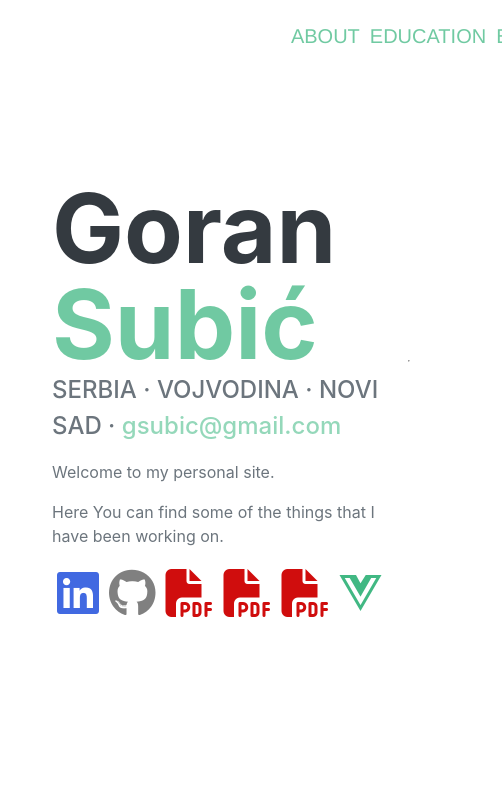
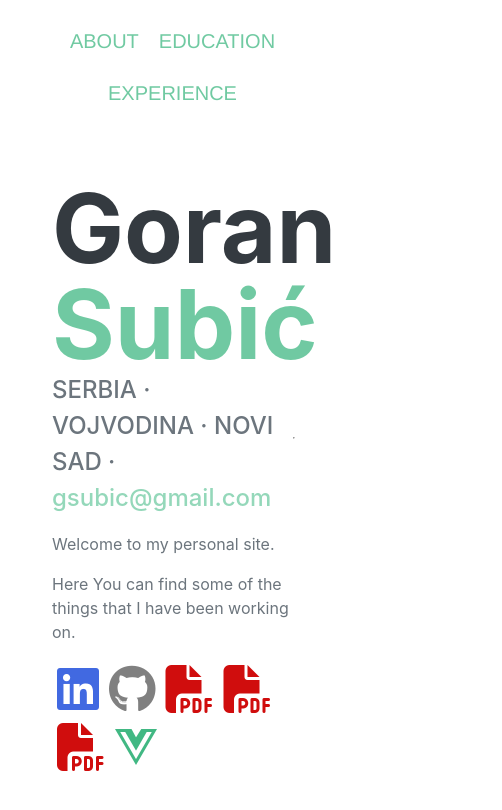
Before and after one commit to GoranSubic/GoranSubic.github.io, a Vue app: page / in a window 390 px wide. Shown: the top 810 px of the page, 502 px wide, since content can reach past the window. Built offline with nearby package versions, Linux system fonts and the light colour scheme.

Commit message:
Fix css for small screens (under 600)

```diff
--- a/src/App.vue
+++ b/src/App.vue
@@ -5,7 +5,7 @@
         </nav>
 
         <aside id="mysidenav">
-            <SideNav />
+            <SideNav msgSideNav="Side Navigation with image" />
         </aside>
 
         <div id="main">
@@ -109,6 +109,7 @@
 
         #app {
             padding-left: 1rem;
+            padding-right: 1rem;
         }
 
         #mysidenav {
@@ -118,13 +119,15 @@
         }
 
         #main {
-            width: 100%;
+            width: 70%;
             height: auto;
         }
     }
 
     h2 {
+        /*margin-bottom: 48px;*/
         margin-bottom: 6rem !important;
+        margin-top: 2rem;
         box-sizing: border-box;
         color: rgb(52, 58, 64);
         display: block;
@@ -133,12 +136,9 @@
         font-weight: 700;
         height: 67px;
         line-height: 67.2px;
-        margin-bottom: 48px;
-        margin-top: 0px;
         text-align: left;
         text-size-adjust: 100%;
         text-transform: uppercase;
-        /*width: 981px;*/
         -webkit-tap-highlight-color: rgba(0, 0, 0, 0)
     }
 
--- a/src/views/Menu.vue
+++ b/src/views/Menu.vue
@@ -49,7 +49,7 @@
 
 <style>
     #menu-wrapper {
-        width: 100vh;
+        width: 70%;
         height: auto;
         top: 0;
         position: fixed;
@@ -62,7 +62,7 @@
         background-color: rgb(255, 255, 255);
         top: 0;
         opacity: 0.75;
-        width: 100vh;
+        width: 70%;
         overflow: visible;
         z-index: 1;
         transition: all 0.3s ease;
@@ -81,7 +81,6 @@
             font-size: 20px;
             list-style-type: none;
             text-align: center;
-            margin: 0;
             cursor: pointer;
             box-sizing: border-box;
             border-bottom: 2px solid transparent;
```
